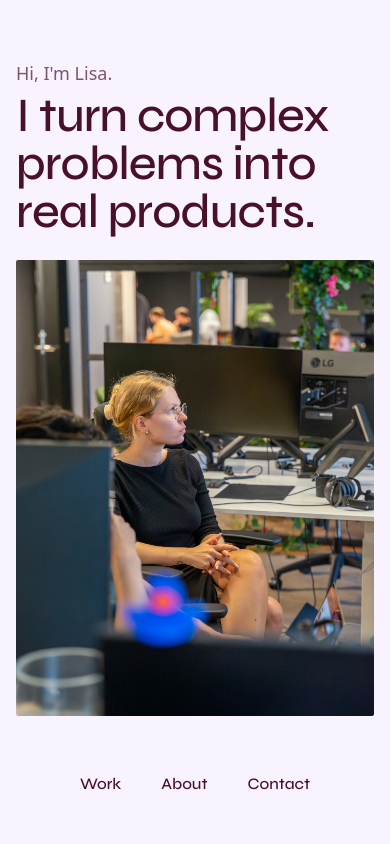
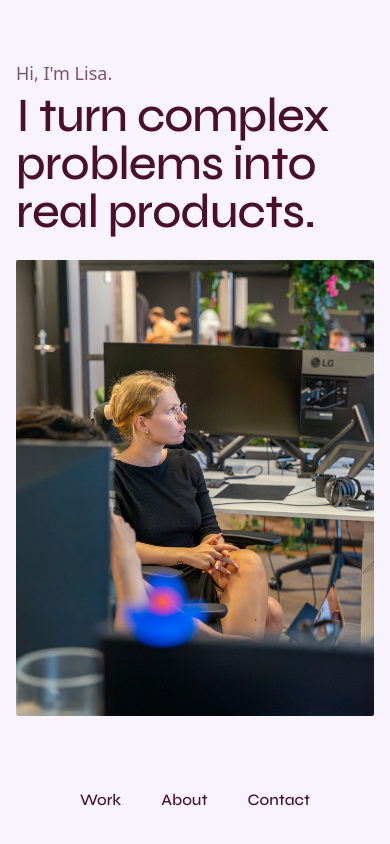
Before and after one commit to lica-ux/portfolio, a React (Vite) app: page / in a window 390 px wide. Shown: the top 844 px of the page. Built offline with nearby package versions, Linux system fonts and the light colour scheme.

Commit message:
chore: auto-save 2026-05-01 11:04

```diff
--- a/src/components/Nav.tsx
+++ b/src/components/Nav.tsx
@@ -6,7 +6,7 @@ const links = [
 
 export default function Nav() {
   return (
-    <nav className="fixed bottom-4 left-0 right-0 z-50 flex justify-center px-4 md:px-10 py-4 md:top-4 md:bottom-auto">
+    <nav className="fixed bottom-4 left-0 right-0 z-50 flex justify-center px-4 md:px-10 md:py-4 md:top-4 md:bottom-auto">
       <div
         className="flex items-center gap-10 px-6 py-4 rounded-full backdrop-blur-[12px]"
         style={{
```
